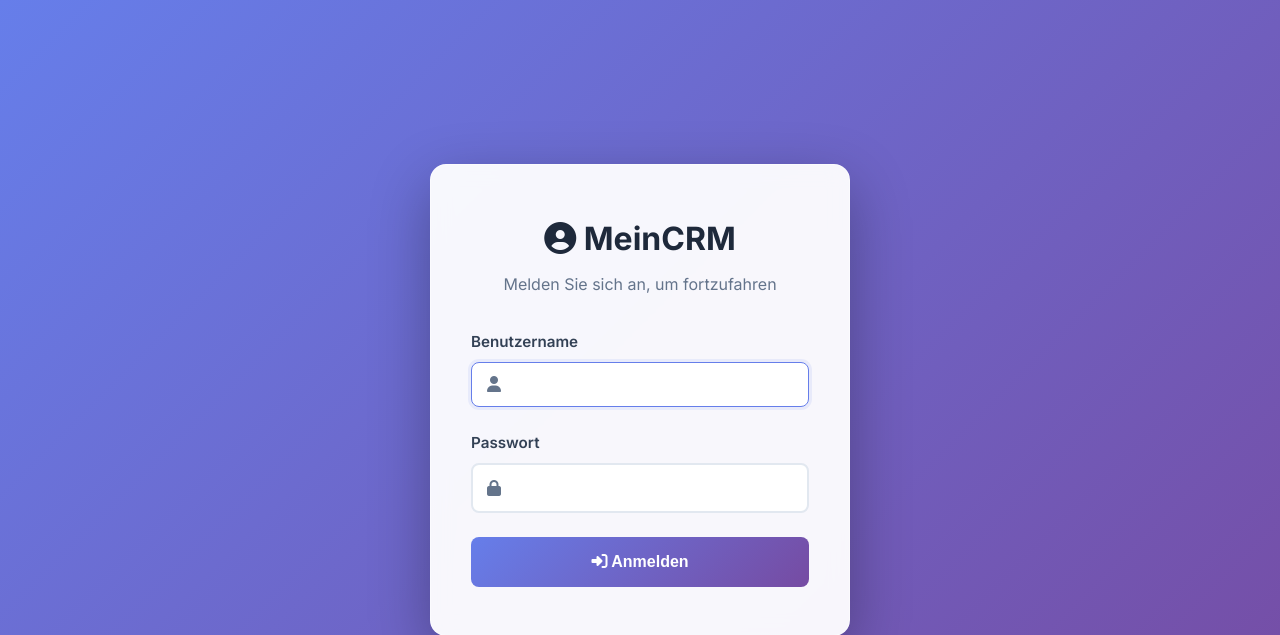
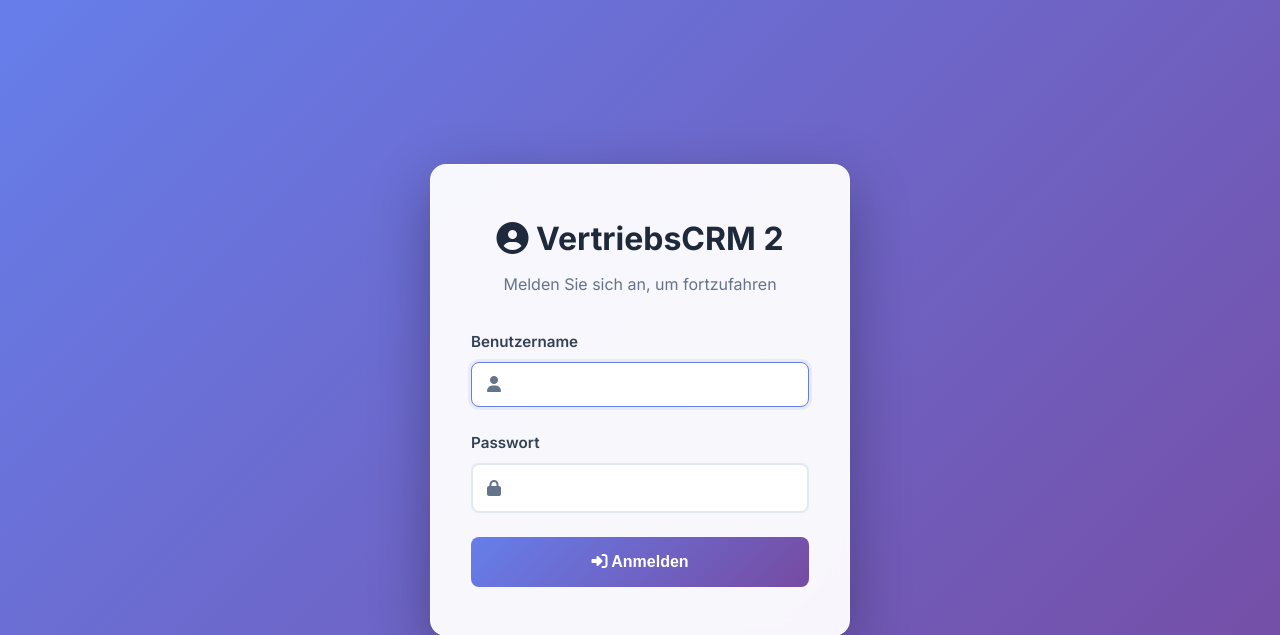
Before and after one commit to Leagande/CRM_Web, a PHP site: page /login.php in a window 1280 px wide. Shown: the top 635 px of the page. Run offline with PHP 8.4, Linux system fonts and the light colour scheme.

Commit message:
Umbenennung zu VertriebsCRM 2
Alle Referenzen von "MeinCRM" / "vertriebs_crm" wurden zu "VertriebsCRM 2" / "vertriebscrm2" geändert:

- database_setup.sql: Datenbankname von vertriebs_crm zu vertriebscrm2
- db_verbindung.php: Datenbankname aktualisiert
- README.md: Titel, alle Referenzen und Backup-Befehle aktualisiert
- login.php: Titel und Überschrift geändert zu VertriebsCRM 2

Version auf 2.0 erhöht.

```diff
--- a/db_verbindung.php
+++ b/db_verbindung.php
@@ -5,7 +5,7 @@
 
 // --- Konfiguration der Zugangsdaten ---
 $host = 'localhost';      // Der Server, auf dem die Datenbank läuft (bei XAMPP immer 'localhost')
-$db   = 'vertriebs_crm'; // Der Name der Datenbank, den wir in phpMyAdmin vergeben haben
+$db   = 'vertriebscrm2';  // Der Name der Datenbank (VertriebsCRM 2)
 $user = 'root';           // Der Standard-Benutzername für die Datenbank in XAMPP
 $pass = '';               // Das Standard-Passwort für XAMPP ist leer
 $charset = 'utf8mb4';     // Stellt sicher, dass Umlaute (ä, ö, ü) und Sonderzeichen korrekt behandelt werden
--- a/login.php
+++ b/login.php
@@ -76,7 +76,7 @@ if ($_SERVER['REQUEST_METHOD'] === 'POST') {
 <head>
     <meta charset="UTF-8">
     <meta name="viewport" content="width=device-width, initial-scale=1.0">
-    <title>Login - MeinCRM</title>
+    <title>Login - VertriebsCRM 2</title>
     <link rel="stylesheet" href="style.css?v=7.0">
     <link rel="stylesheet" href="https://cdnjs.cloudflare.com/ajax/libs/font-awesome/6.5.1/css/all.min.css">
     <style>
@@ -204,7 +204,7 @@ if ($_SERVER['REQUEST_METHOD'] === 'POST') {
     <div class="login-container">
         <div class="login-card">
             <div class="login-header">
-                <h1><i class="fas fa-user-circle"></i> MeinCRM</h1>
+                <h1><i class="fas fa-user-circle"></i> VertriebsCRM 2</h1>
                 <p>Melden Sie sich an, um fortzufahren</p>
             </div>
 
```
Also changed, not shown: database_setup.sql (+6 -6 lines), README.md.
